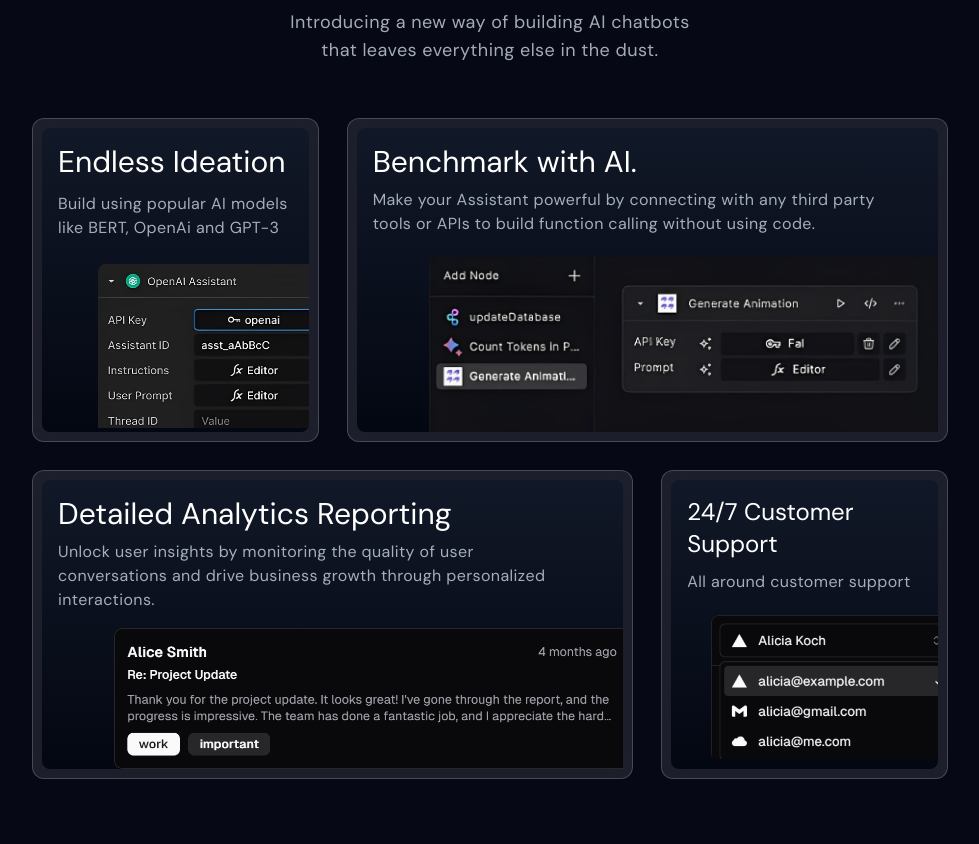
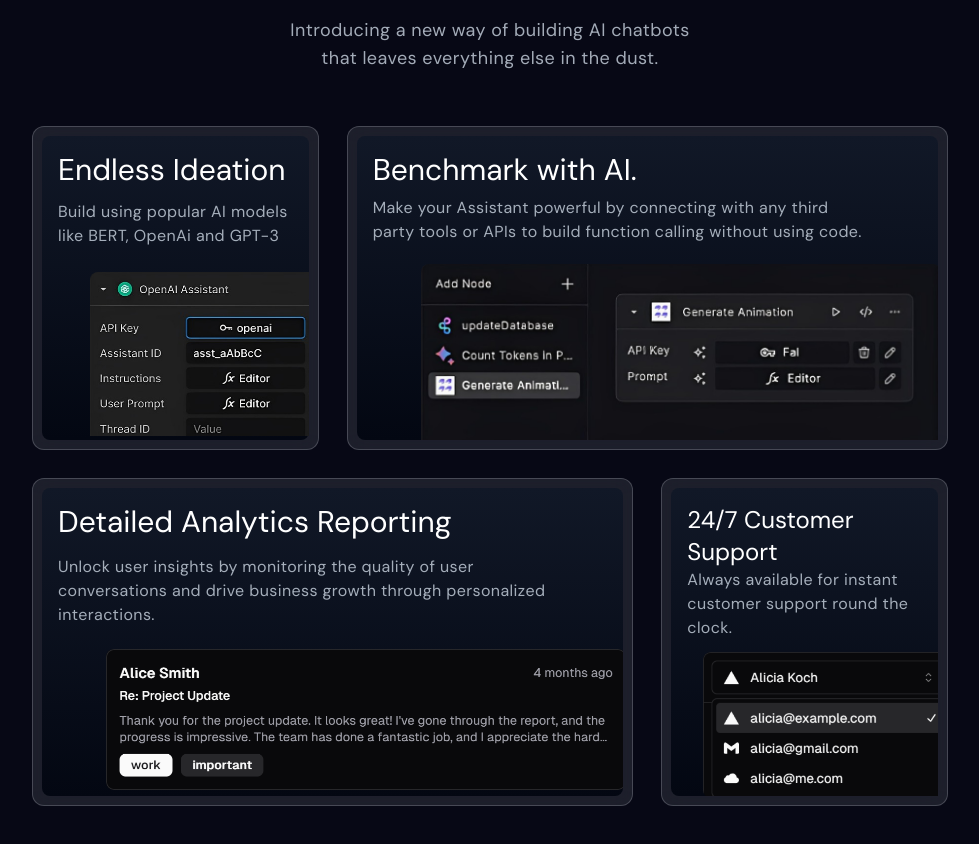
Before and after one commit to joshuadsouza500/aurora-ai, a Next.js app: page / in a window 1280 px wide. Shown: the part 1940-2784 px from the top of the page, without its empty margins (150-1129 px from the left). Built offline with nearby package versions, Linux system fonts and the light colour scheme; no server answers; what @pyncz/tailwind-mask-image would draw is missing.

Commit message:
version 2.3

```diff
--- a/app/components/About.tsx
+++ b/app/components/About.tsx
@@ -47,7 +47,7 @@ export default function About() {
         alt='team photo'
         width={400}
         height={400}
-        priority={true}
+        priority
         className='overflow-hidden mx-auto rounded-md  aspect-video w-[92%] sm:w-[85%] md:w-auto '
         />
         <h6 className='text-slate-100 text-sm text-opacity-70 pt-1 w-[92%]  sm:w-[85%] md:w-auto '>Aurora ai&apos;s co-founders Walter Marlo, Steven Saarinen, and Wesley Daniel.</h6>
--- a/app/components/Bento.tsx
+++ b/app/components/Bento.tsx
@@ -52,16 +52,16 @@ export default function Bento() {
         <div className="mt-16 grid w-11/12 md:max-w-4xl  gap-12 md:grid-cols-3  text-white "
 
         >
-           <div className='glass-container col-span-2 md:col-span-1 grid  gap-2  rounded-lg bg-gradient-to-b from-gray-900 to-gray-950 pt-4 pl-4 text-start  '
+           <div className='glass-container col-span-2 md:col-span-1 grid  gap-2  rounded-lg bg-gradient-to-b from-gray-900 to-gray-950 pt-4 text-start  '
 
            >
-             <h3 className='text-3xl'>
+             <h3 className='text-3xl pl-4 '>
              Endless Ideation
              </h3>
-             <p className='max-w-s tracking-wide m  text-slate-300 opacity-80  pb-3 mr-1'>
+             <p className='max-w-s tracking-wide pl-4  m  text-slate-300 opacity-80  pb-3 mr-1'>
              Build using popular AI models like BERT, OpenAi and GPT-3
              </p>
-             <div className='overflow-hidden mx-auto h-[164px] '>
+             <div className='overflow-hidden mx-auto h-[164px] px-2'>
              <Image
               src="/bento2.jpg"
               alt="Features"
@@ -71,55 +71,56 @@ export default function Bento() {
              />
              </div>
            </div>
-           <div className='glass-container col-span-2  grid  gap-2  rounded-lg bg-gradient-to-b from-gray-900 to-gray-950 pt-4 pl-4  text-start  '
+           <div className='glass-container col-span-2  grid  gap-2  rounded-lg bg-gradient-to-b from-gray-900 to-gray-950 pt-4  text-start  '
 
            >
-             <h3 className='text-3xl'>
+             <h3 className='text-3xl  pl-4'>
              Benchmark with AI.
              </h3>
-             <p className='max-w-s tracking-wide m md:max-w-lg text-slate-300 opacity-80  md:pb-3'>
+             <p className='max-w-sm tracking-wide pl-4  md:max-w-lg text-slate-300 opacity-80  md:pb-3 '>
              Make your Assistant powerful by connecting with any third party tools or APIs to build function calling without using code.
              </p>
-             <div className='overflow-hidden w-full h-44'>
+             <div className='overflow-hidden w-full h-[136px] md:h-44 px-2'>
              <Image
               src="/tt.jpg"
               alt="Features"
               height={220}
               width={520}
-              className='rounded-lg pr-1 md:ml-14 mask-linear mask-dir-to-br mask-via-100 mask-to-70  '
+              priority
+              className='rounded-lg  md:ml-14 mask-linear mask-dir-to-br mask-via-100 mask-to-70  '
              />
              </div>
            </div>
-           <div className='glass-container col-span-2  grid gap-2 rounded-lg bg-gradient-to-b from-gray-900 to-gray-950 pt-4 pl-4  text-start '
+           <div className='glass-container col-span-2  grid gap-2 rounded-lg bg-gradient-to-b from-gray-900 to-gray-950 pt-4  text-start '
 
            >
-             <h3 className='text-3xl'>
+             <h3 className='text-3xl pl-4 '>
              Detailed Analytics Reporting
              </h3>
-             <p className=' max-w- tracking-wide sm md:max-w-lg text-slate-300 opacity-80 pb-2 '>
+             <p className=' max-w-sm pl-4 tracking-wide  md:max-w-lg text-slate-300 opacity-80 pb-2 '>
              Unlock user insights by monitoring the quality of user conversations and drive business growth through personalized interactions.
              </p>
-             <div className='overflow-hidden w-full '>
+             <div className='overflow-hidden w-full px-2'>
              <Image
               src="/bentolong.png"
               alt="Features"
               height= {200}
               width={520}
               quality={100}
-              className='rounded-lg pr-1  mask-linear mask-dir-to-br mask-via-100 md:ml-14 '
+              className='rounded-lg  mask-linear mask-dir-to-br mask-via-100 md:ml-14 '
              />
              </div>
            </div>
-           <div className='glass-container col-span-2 md:col-span-1 grid   rounded-lg bg-gradient-to-b from-gray-900 to-gray-950 pl-4 pt-4 text-start '
+           <div className='glass-container col-span-2 md:col-span-1 grid   rounded-lg bg-gradient-to-b from-gray-900 to-gray-950 pt-4 text-start '
 
            >
-             <h3 className='text-2xl'>
+             <h3 className='text-2xl pl-4'>
              24/7 Customer Support
              </h3>
-             <p className='max-w-m tracking-wide d text-balance text-slate-300 opacity-80  pb-3'>
-              All around customer support
+             <p className='max-w-md pl-4 tracking-wide  \ text-slate-300 opacity-80  pb-3'>
+             Always available for instant customer support round the clock.
              </p>
-             <div className='mx-auto overflow-hidden h-36 w-auto'>
+             <div className='mx-auto overflow-hidden h-36 w-auto px-2'>
              <Image
               src="/bentosmall.png"
               alt="Features"
--- a/app/components/Footer.tsx
+++ b/app/components/Footer.tsx
@@ -5,14 +5,14 @@ import ButtonLink from './ButtonLink';
 
 export default function Footer() {
   return (
-    <footer className="flex  items-center justify-between gap-6 border-t border-slate-600 px-8 py-6 md:flex-row text-white">
+    <footer className="flex  items-center justify-between gap-6 border-t border-slate-600 px-6 py-6 md:flex-row text-white">
       <Link href={'/'} className='flex items-center'>
        <Image src="/auroraicon.png" alt="Footer image"
-        width ={50}
-        height ={50}
+        width ={40}
+        height ={40}
         className='h-auto w-auto'
         />
-        <h4 className='pl-1 font-semibold text-2xl'>Aurora <span className='  text-base align-text-top '>ai</span></h4>
+        <h4 className='pl-1 font-semibold text-xl md:text-2xl'>Aurora <span className='  text-base align-text-top '>ai</span></h4>
     </Link>
        <nav>
        <ul className="flex gap-4 md:gap-6">
--- a/app/components/Hero.tsx
+++ b/app/components/Hero.tsx
@@ -35,7 +35,7 @@ export default function Hero() {
           }
         }}
         >
-        Designs that shine with <span className='bg-gradient-to-b from-white to-[#757575] bg-clip-text text-transparent'>
+        Designs that shine with <span className='bg-gradient-to-br from-white to-[#757575ef] bg-clip-text text-transparent'>
         dynamic intelligence
         </span>
         </motion.h1>
--- a/app/components/Team.tsx
+++ b/app/components/Team.tsx
@@ -7,7 +7,7 @@ export const team= [
       },
       {
         id:2,
-        name: "Lauren Nguyen",
+        name: "Laura Nuen",
         job: "Machine Learning Specialist",
         img: "/person2.svg"
       },
--- a/app/components/ui/DotBackground.tsx
+++ b/app/components/ui/DotBackground.tsx
@@ -8,7 +8,7 @@ export function DotBackground() {
       maskImage: "linear-gradient(black, transparent)",
     }} />
 
-    <div className="md:hidden h-[20rem] -mt-16 mx-3
+    <div className="md:hidden h-[20rem] -mt-16 mx-2
      w-full  bg-dotsmall-white/[0.2]  flex  absolute " style={{
       maskImage: "linear-gradient(black, transparent)",
     }} />
--- a/app/components/ui/sticky-scroll-reveal.tsx
+++ b/app/components/ui/sticky-scroll-reveal.tsx
@@ -45,7 +45,6 @@ export const StickyScroll = ({
 
   const backgroundColors = [
     "var(--slate-900)",
-
     "var(--slate-950)",
     "var(--gray-900)",
     "var(--background)",
@@ -81,7 +80,7 @@ export const StickyScroll = ({
                 animate={{
                   opacity: activeCard === id ? 1 : 0.3,
                 }}
-                className="text-2xl font-bold text-slate-100 capitalize"
+                className="text-2xl font-bold text-slate-100 capitalize mx-1"
               >
                 {item.title}
               </motion.h2>
@@ -92,7 +91,7 @@ export const StickyScroll = ({
                 animate={{
                   opacity: activeCard === id ? 1 : 0.3,
                 }}
-                className="ml-5 text-slate-200 text-opacity-80 max-w-sm mt-6 text-lg leading-tight lg:leading-snug"
+                className="ml-2 md:ml-5 text-slate-200 text-opacity-80 max-w-sm mt-6 text-lg leading-tight lg:leading-snug"
               >
                 {item.description}
               </motion.p>
--- a/app/globals.css
+++ b/app/globals.css
@@ -36,7 +36,7 @@
 }
 [data-job]:hover:after {
   content:attr(data-job);
-  padding: 8px;
+  padding: 10px;
   width: 180px;
   background-color:#060f21;
   position: absolute;
```
Also changed, not shown: app/components/NavBar.tsx (+9 -9 lines), app/components/Testimonials.tsx (+7 -7 lines).
